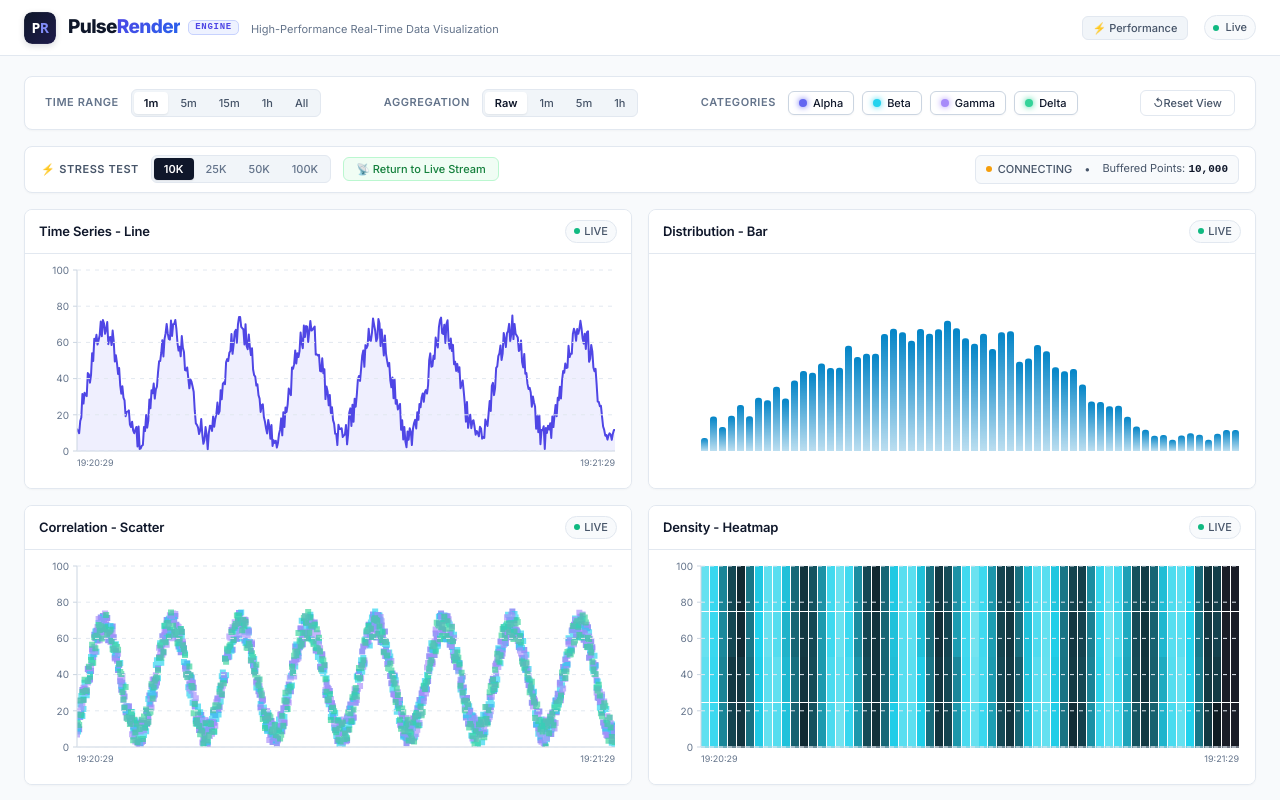
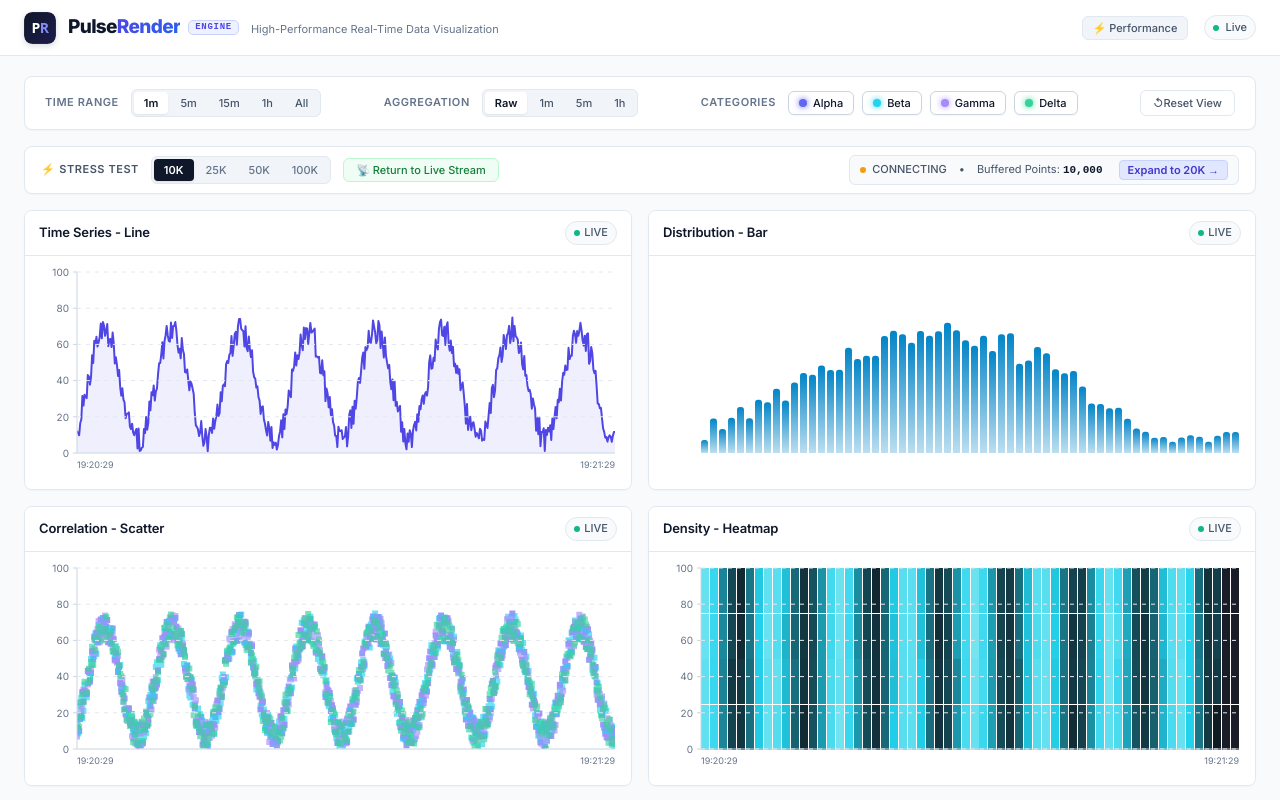
Before and after one commit to RaafidAfraazG/PulseRender, a Next.js app: page /dashboard in a window 1280 px wide. Both pictures are taken after a click on the radio button "10K". Shown: the top 800 px of the page. Built offline with nearby package versions, Linux system fonts and the light colour scheme; no server answers.

Commit message:
feat(ui): add interactive incremental live stream expansion (10K -> 20K -> 30K -> 50K -> 100K)

```diff
--- a/components/ui/StreamStatus.module.css
+++ b/components/ui/StreamStatus.module.css
@@ -40,3 +40,43 @@
   color: var(--text-primary);
   font-weight: 600;
 }
+
+.expandBtn {
+  background: #e0e7ff;
+  color: #4338ca;
+  border: 1px solid #c7d2fe;
+  border-radius: var(--radius-sm);
+  padding: 2px 8px;
+  font-size: 11px;
+  font-weight: 600;
+  cursor: pointer;
+  display: inline-flex;
+  align-items: center;
+  gap: 4px;
+  transition: all 120ms ease;
+  margin-left: 4px;
+}
+
+.expandBtn:hover {
+  background: #4f46e5;
+  color: #ffffff;
+  border-color: #4f46e5;
+}
+
+.resetBtn {
+  background: #f1f5f9;
+  color: #64748b;
+  border: 1px solid #cbd5e1;
+  border-radius: var(--radius-sm);
+  padding: 2px 6px;
+  font-size: 11px;
+  font-weight: 500;
+  cursor: pointer;
+  transition: all 120ms ease;
+  margin-left: 2px;
+}
+
+.resetBtn:hover {
+  background: #e2e8f0;
+  color: #0f172a;
+}
--- a/components/ui/StreamStatus.tsx
+++ b/components/ui/StreamStatus.tsx
@@ -4,22 +4,46 @@
  * PulseRender - StreamStatus Component
  *
  * Displays live stream connection status (Live / Connecting / Error)
- * and buffered point count.
- * Uses `useDataStream()` so it re-renders when data count updates (every 2s).
+ * and buffered point count, with interactive incremental buffer expansion (10K -> 20K -> 30K -> 50K -> 100K).
  */
 
-import { useDataStream } from '@/components/providers/DataStreamProvider';
+import { useDataStream, useDataStore } from '@/components/providers/DataStreamProvider';
 import styles from './StreamStatus.module.css';
 
 export function StreamStatus(): React.JSX.Element {
   const { status, dataCount } = useDataStream();
+  const store = useDataStore();
+
+  const currentMax = store.getMaxBufferSize();
+
+  // Next milestone calculation: 10K -> 20K -> 30K -> 50K -> 100K
+  let nextMilestone: { label: string; count: number } | null = null;
+  if (currentMax <= 10_240) nextMilestone = { label: '20K', count: 20_000 };
+  else if (currentMax <= 20_000) nextMilestone = { label: '30K', count: 30_000 };
+  else if (currentMax <= 30_000) nextMilestone = { label: '50K', count: 50_000 };
+  else if (currentMax <= 50_000) nextMilestone = { label: '100K', count: 100_000 };
+
+  const isAtCapacity = dataCount >= currentMax * 0.9;
+  const isStreamingToTarget = dataCount < currentMax && currentMax > 10_240;
+
+  const handleExpand = () => {
+    if (nextMilestone) {
+      store.setMaxBufferSize(nextMilestone.count);
+    }
+  };
+
+  const handleReset = () => {
+    store.setMaxBufferSize(10_240);
+  };
 
   const statusLabel =
-    status === 'live'
-      ? 'LIVE STREAM'
-      : status === 'connecting'
-        ? 'CONNECTING'
-        : 'RECONNECTING';
+    isStreamingToTarget
+      ? `STREAMING TO ${(currentMax / 1000).toFixed(0)}K`
+      : status === 'live'
+        ? 'LIVE STREAM'
+        : status === 'connecting'
+          ? 'CONNECTING'
+          : 'RECONNECTING';
 
   const dotClass =
     status === 'live'
@@ -38,6 +62,30 @@ export function StreamStatus(): React.JSX.Element {
       <div>
         Buffered Points: <span className={styles.count}>{dataCount.toLocaleString()}</span>
       </div>
+
+      {/* Show Expand Button when current level is filled */}
+      {isAtCapacity && nextMilestone && (
+        <button
+          type="button"
+          className={styles.expandBtn}
+          onClick={handleExpand}
+          title={`Expand live buffer capacity to ${nextMilestone.label}`}
+        >
+          <span>Expand to {nextMilestone.label} →</span>
+        </button>
+      )}
+
+      {/* Show Reset to 10K if expanded */}
+      {currentMax > 10_240 && (
+        <button
+          type="button"
+          className={styles.resetBtn}
+          onClick={handleReset}
+          title="Reset buffer capacity to 10K target"
+        >
+          <span>↺ 10K</span>
+        </button>
+      )}
     </div>
   );
 }
--- a/lib/data/store.ts
+++ b/lib/data/store.ts
@@ -31,7 +31,9 @@ import { monitor } from '@/lib/performance/monitor';
 
 export class DataStore {
   private readonly buffers = new Map<string, DataPoint[]>();
-  private readonly maxPerCategory: number;
+  private maxPerCategory: number;
+  private maxBufferSize: number;
+  private readonly categoryCount: number;
   private totalStoredCount = 0;
   private totalReceivedCount = 0;
   private version = 0;
@@ -39,8 +41,32 @@ export class DataStore {
   private readonly subscribers = new Set<() => void>();
 
   constructor(maxTotalSize: number, categoryCount: number) {
-    // Guard against divide-by-zero
-    this.maxPerCategory = Math.max(100, Math.floor(maxTotalSize / Math.max(1, categoryCount)));
+    this.maxBufferSize = maxTotalSize;
+    this.categoryCount = Math.max(1, categoryCount);
+    this.maxPerCategory = Math.max(100, Math.floor(maxTotalSize / this.categoryCount));
+  }
+
+  /**
+   * Dynamically adjusts ring buffer max capacity (e.g., expanding 10K -> 20K -> 30K -> 50K -> 100K).
+   */
+  setMaxBufferSize(newMaxTotalSize: number): void {
+    this.maxBufferSize = newMaxTotalSize;
+    this.maxPerCategory = Math.max(100, Math.floor(newMaxTotalSize / this.categoryCount));
+
+    // Trim existing buffers immediately if over new capacity
+    for (const buf of this.buffers.values()) {
+      if (buf.length > this.maxPerCategory) {
+        buf.splice(0, buf.length - this.maxPerCategory);
+      }
+    }
+
+    this.version++;
+    monitor.setStoredPointCount(this.getStoredCount());
+    this.notifySubscribers();
+  }
+
+  getMaxBufferSize(): number {
+    return this.maxBufferSize;
   }
 
   // ── Write ───────────────────────────────────────────────────────────────
```
